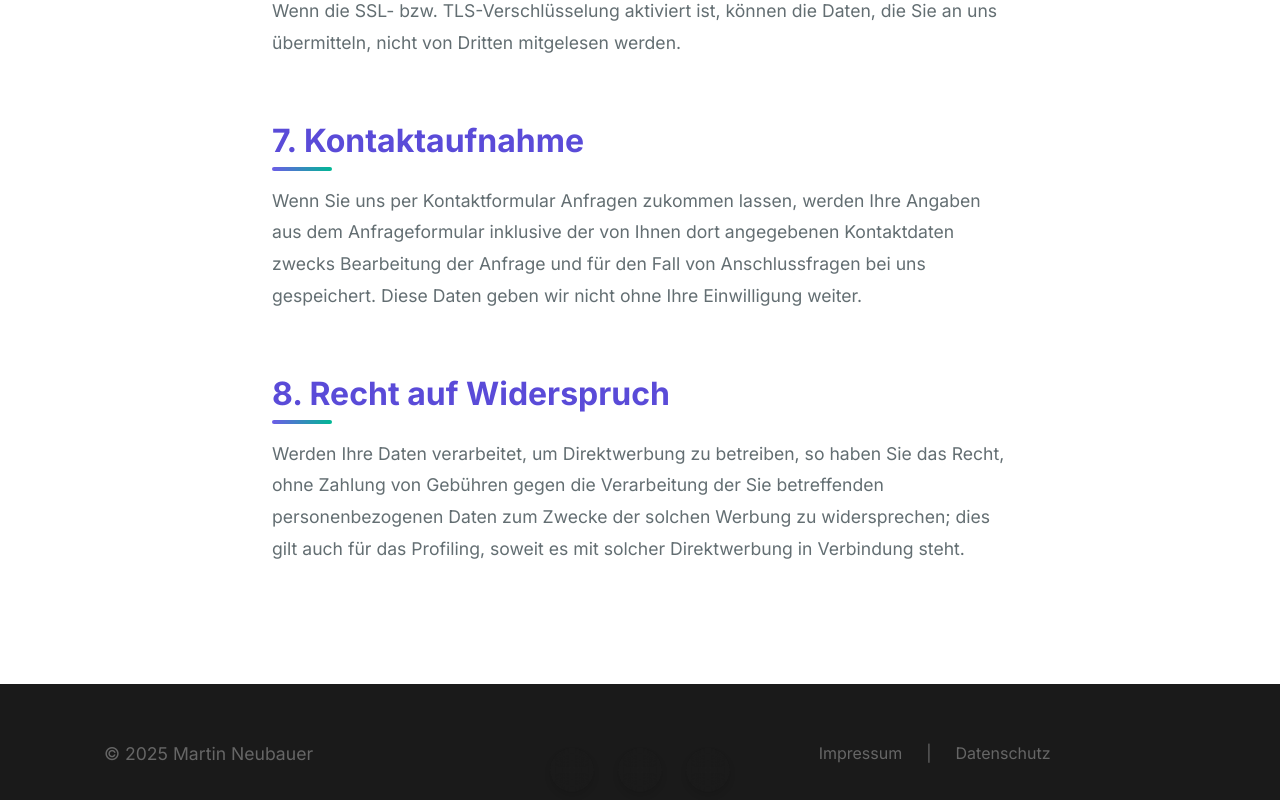
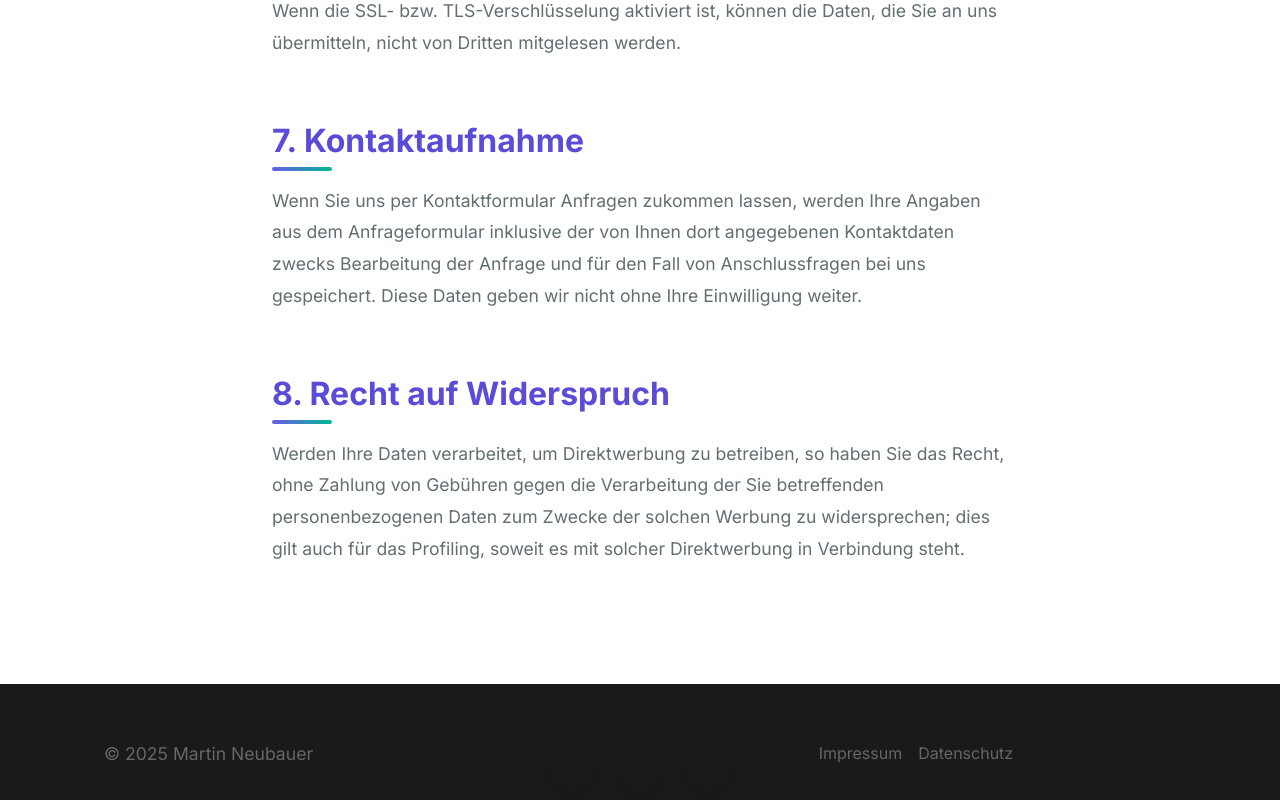
Before and after one commit to Cryptec/mneub, a React (Vite) app: page /datenschutz in a window 1280 px wide. Shown: the part 2481-3281 px from the top of the page. Built offline with nearby package versions, Linux system fonts and the light colour scheme.

Commit message:
styled Footer

```diff
--- a/src/components/Footer.tsx
+++ b/src/components/Footer.tsx
@@ -29,7 +29,6 @@ const Footer = () => {
           <div className="footer-right">
             <nav className="footer-nav">
               <Link to="/impressum" className="footer-link">Impressum</Link>
-              <span className="separator">|</span>
               <Link to="/datenschutz" className="footer-link">Datenschutz</Link>
             </nav>
           </div>
```
